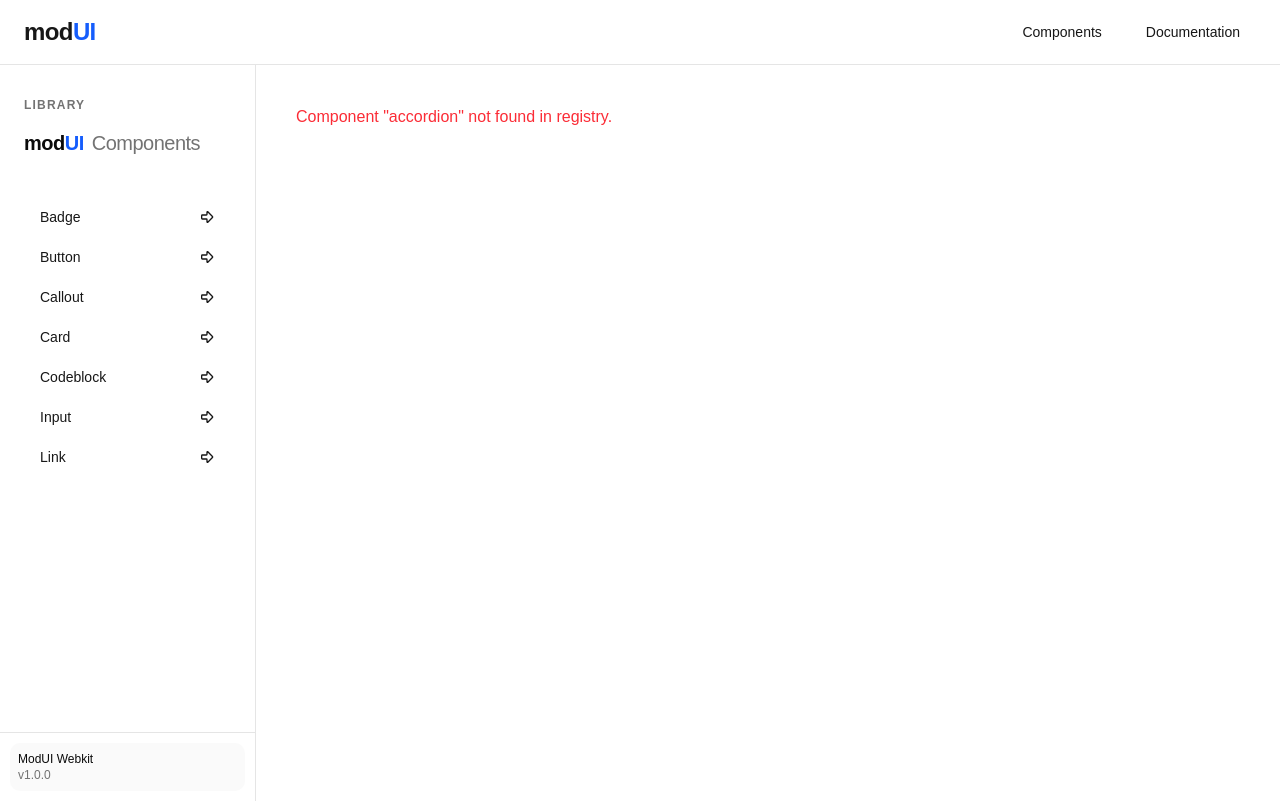
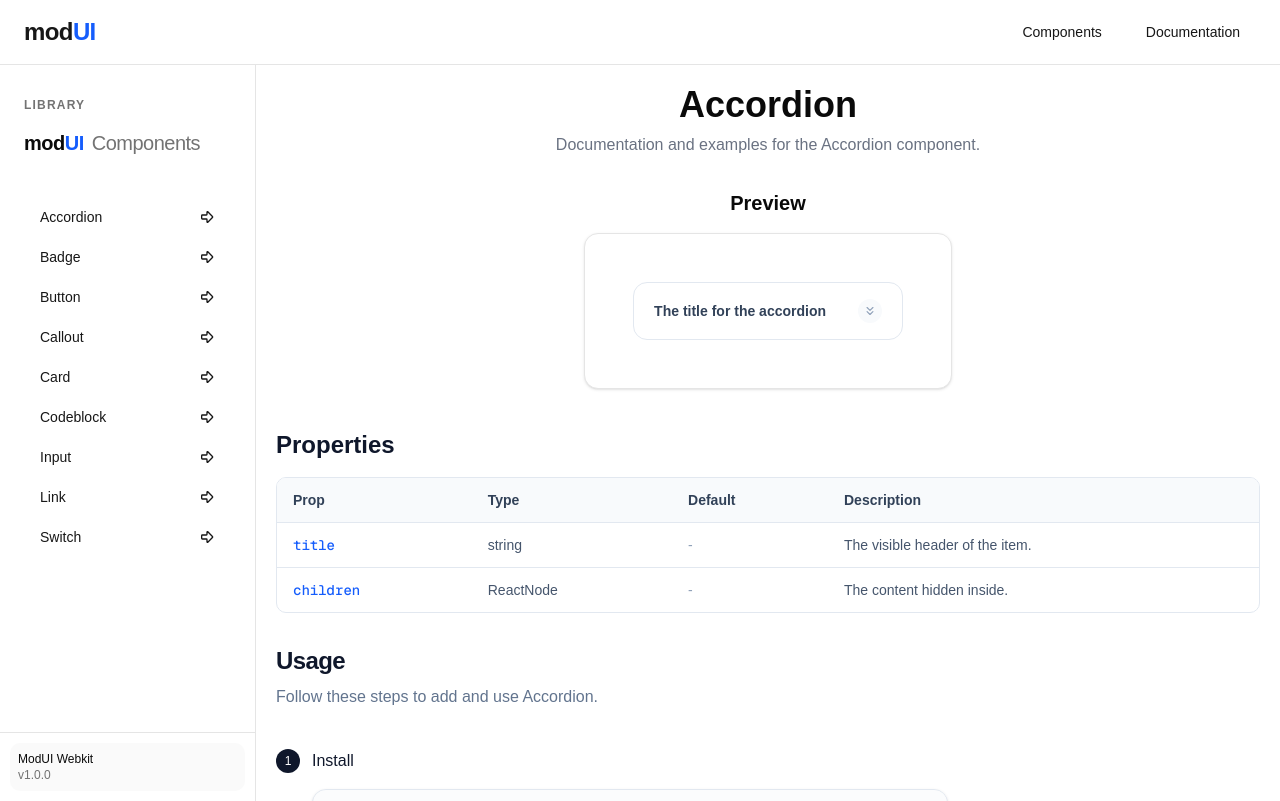
Before and after one commit to Sankarshan-T/modui, a Next.js app: page /documentation/accordion in a window 1280 px wide. Before the commit this address had no page. Built offline with nearby package versions, Linux system fonts and the light colour scheme.

Commit message:
now comps.

```diff
--- a/app/_components/preview.tsx
+++ b/app/_components/preview.tsx
@@ -1,5 +1,6 @@
 "use client";
 
+import { Accordion } from "@/components/ui/accordion";
 import { Badge } from "@/components/ui/badge";
 import { Button } from "@/components/ui/button";
 import { Callout } from "@/components/ui/callout";
@@ -7,6 +8,7 @@ import { Card } from "@/components/ui/card";
 import { CodeBlock } from "@/components/ui/codeblock";
 import { Input } from "@/components/ui/input";
 import { Link } from "@/components/ui/link";
+import { Switch } from "@/components/ui/switch";
 import { Image } from "lucide-react";
 
 interface PreviewProps {
@@ -89,6 +91,14 @@ export const Preview = ({
                     This is a card!
                 </Card>
             ) : ""}
+            {name === "switch" ? (
+                <Switch label="A switch label!" />
+            ) : ""}
+            {name === "accordion" ? (
+                <Accordion title="The title for the accordion">
+                    Hello! Content inside accordion
+                </Accordion>
+            ) : ""}
         </>
     )
 }
--- a/app/layout.tsx
+++ b/app/layout.tsx
@@ -25,7 +25,7 @@ export default function RootLayout({
 }>) {
   return (
     <html lang="en" className="h-full antialiased">
-      <body className={`${geistSans.variable} ${geistMono.variable} font-sans antialiased overflow-hidden`}>
+      <body className={`${geistSans.variable} ${geistMono.variable} font-sans antialiased overflow-clip `}>
         <Navbar />
         {children}
       </body>
--- a/app/page.tsx
+++ b/app/page.tsx
@@ -4,7 +4,7 @@ import { Link } from "@/components/ui/link";
 export default function Home() {
   return (
     <div className="min-h-screen font-sans">
-      <main className="max-w-4xl mx-auto px-6 py-24 text-center">
+      <main className="max-w-4xl mx-auto px-6 pt-24 pb-0 text-center">
         <span className="inline-block px-3 py-1 rounded-full bg-muted text-muted-foreground text-xs font-semibold border-2 mb-6">
           modUi v1.0.0
         </span>
@@ -41,7 +41,7 @@ export default function Home() {
           </p>
         </div>
       </main>
-      <footer className="w-full py-1.5 mt-9 flex items-center justify-center bg-muted">
+      <footer className="absolute bottom-0 left-0 mb-0 py-2.5 w-full flex items-center justify-center bg-slate-100">
         © 2026 modUi made with 💖, coolcream
       </footer>
     </div>
--- /dev/null
+++ b/components/ui/accordion.tsx
@@ -0,0 +1,59 @@
+"use client";
+
+import { ChevronsDown } from "lucide-react";
+import { useState } from "react";
+import { cn } from "@/lib/utils";
+
+interface AccordionProps {
+    title: string;
+    children: React.ReactNode;
+    className?: string;
+}
+
+export const Accordion = ({
+    title,
+    children,
+    className
+}: AccordionProps) => {
+    const [isOpen, setIsOpen] = useState(false);
+
+    return (
+        <div className={cn(
+            "group rounded-xl border border-slate-200 bg-white transition-all duration-200",
+            isOpen && "shadow-sm border-slate-300 ring-1 ring-slate-200",
+            className
+        )}>
+            <button
+                onClick={() => setIsOpen(!isOpen)}
+                className="flex w-full items-center justify-between px-5 py-4 text-left outline-none"
+            >
+                <span className={cn(
+                    "text-sm font-semibold transition-colors duration-200",
+                    isOpen ? "text-blue-600" : "text-slate-700 group-hover:text-slate-900"
+                )}>
+                    {title}
+                </span>
+
+                <div className={cn(
+                    "flex h-6 w-6 items-center justify-center rounded-full transition-all duration-300",
+                    isOpen ? "bg-blue-50 text-blue-600 rotate-180" : "bg-slate-50 text-slate-400"
+                )}>
+                    <ChevronsDown className="h-3.5 w-3.5" />
+                </div>
+            </button>
+
+            <div className={cn(
+                "grid transition-all duration-300 ease-in-out",
+                isOpen ? "grid-rows-[1fr] opacity-100" : "grid-rows-[0fr] opacity-0"
+            )}>
+                <div className="overflow-hidden">
+                    <div className="px-5 pb-5 pt-0">
+                        <div className="rounded-lg bg-slate-50/50 p-4 text-sm leading-relaxed text-slate-600 border border-slate-100">
+                            {children}
+                        </div>
+                    </div>
+                </div>
+            </div>
+        </div>
+    );
+};
--- /dev/null
+++ b/components/ui/switch.tsx
@@ -0,0 +1,34 @@
+"use client";
+
+import { useState } from "react";
+import { cn } from "@/lib/utils";
+
+export const Switch = ({
+    label,
+    defaultChecked = false,
+}: {
+    label?: string,
+    defaultChecked?: boolean
+}) => {
+    const [enabled, setEnabled] = useState(defaultChecked);
+
+    return (
+        <label className="flex items-center gap-3 cursor-pointer group">
+            <div
+                onClick={() => setEnabled(!enabled)}
+                className={cn(
+                    "relative inline-flex h-6 w-11 shrink-0 cursor-pointer rounded-full border-2 border-transparent transition-colors duration-200 ease-in-out outline-none focus:ring-2 focus:ring-blue-100",
+                    enabled ? "bg-blue-600" : "bg-slate-200"
+                )}
+            >
+                <span
+                    className={cn(
+                        "pointer-events-none inline-block h-5 w-5 transform rounded-full bg-white shadow ring-0 transition duration-200 ease-in-out",
+                        enabled ? "translate-x-5" : "translate-x-0"
+                    )}
+                />
+            </div>
+            {label && <span className="text-sm font-medium text-slate-700">{label}</span>}
+        </label>
+    );
+};
--- a/constants/docs-config.ts
+++ b/constants/docs-config.ts
@@ -140,4 +140,34 @@ export default function Example() {
       { name: "color", type: '"red" | "blue" | "green" | "yellow"', default: "blue", desc: "Color of the effect of the card." },
     ]
   },
+  switch: {
+    title: "Switch",
+    installCmd: "npx modui-uikit@latest add switch",
+    usageCode: `import { Switch } from '@/components/ui/switch'
+
+export default function Example() {
+  return <Switch label="Enable Notifications" defaultChecked={true} />
+}`,
+    props: [
+      { name: "label", type: "string", default: "-", desc: "Text shown next to the switch." },
+      { name: "defaultChecked", type: "boolean", default: "false", desc: "The initial state." },
+    ]
+  },
+  accordion: {
+    title: "Accordion",
+    installCmd: "npx modui-uikit@latest add accordion",
+    usageCode: `import { Accordion } from '@/components/ui/accordion'
+
+export default function Example() {
+  return (
+    <Accordion title="Title for accordion?">
+      Yeah the content you can write inside here
+    </Accordion>
+  )
+}`,
+    props: [
+      { name: "title", type: "string", default: "-", desc: "The visible header of the item." },
+      { name: "children", type: "ReactNode", default: "-", desc: "The content hidden inside." },
+    ]
+  },
 };
--- a/lib/registry-manifest.json
+++ b/lib/registry-manifest.json
@@ -1,4 +1,8 @@
 [
+  {
+    "name": "Accordion",
+    "href": "/documentation/accordion"
+  },
   {
     "name": "Badge",
     "href": "/documentation/badge"
@@ -26,5 +30,9 @@
   {
     "name": "Link",
     "href": "/documentation/link"
+  },
+  {
+    "name": "Switch",
+    "href": "/documentation/switch"
   }
 ]
```
